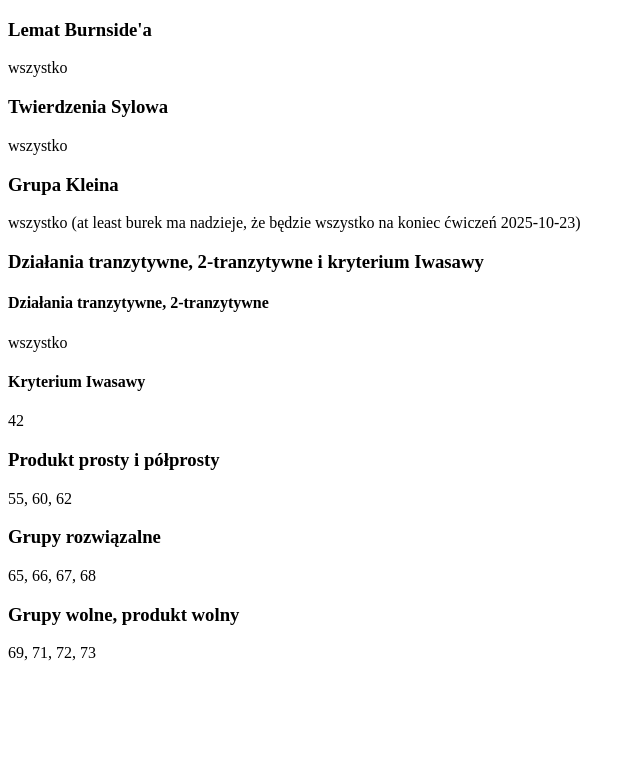
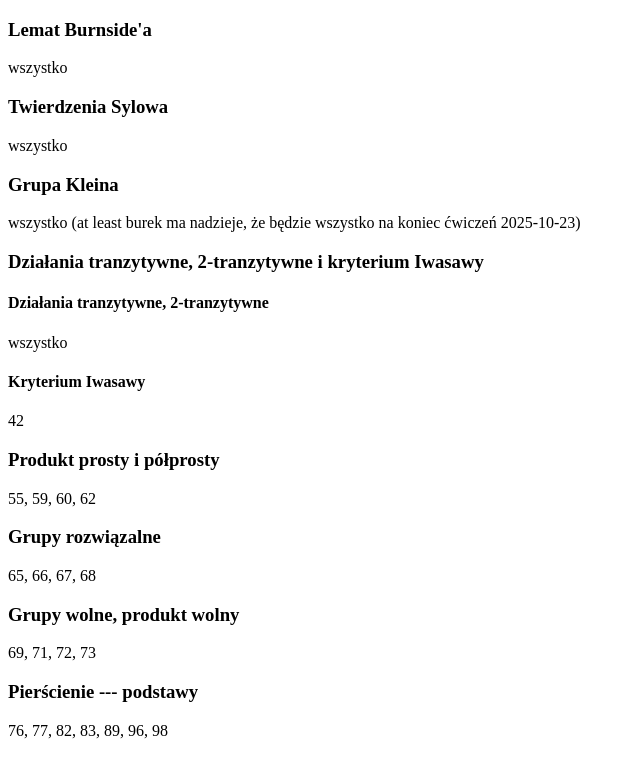
Before and after one commit to sarcia3/zadania, a plain HTML site: page algebra.html in a window 1280 px wide. Shown: the whole page, without its empty margins (0-640 px from the left). Drawn offline with Linux system fonts and the light colour scheme.

Commit message:
ALG 2025-11-06

```diff
--- a/algebra.html
+++ b/algebra.html
@@ -25,7 +25,7 @@
     <p>42</p>
 
     <h3>Produkt prosty i półprosty</h3>
-    <p>55, 60, 62</p>
+    <p>55, 59, 60, 62</p>
 
     <h3>Grupy rozwiązalne</h3>
     <p>65, 66, 67, 68</p>
@@ -33,5 +33,8 @@
     <h3>Grupy wolne, produkt wolny</h3>
     <p>69, 71, 72, 73</p>
 
+    <h3>Pierścienie --- podstawy</h3>
+    <p>76, 77, 82, 83, 89, 96, 98</p>
+
 </body>
 </html>
```
